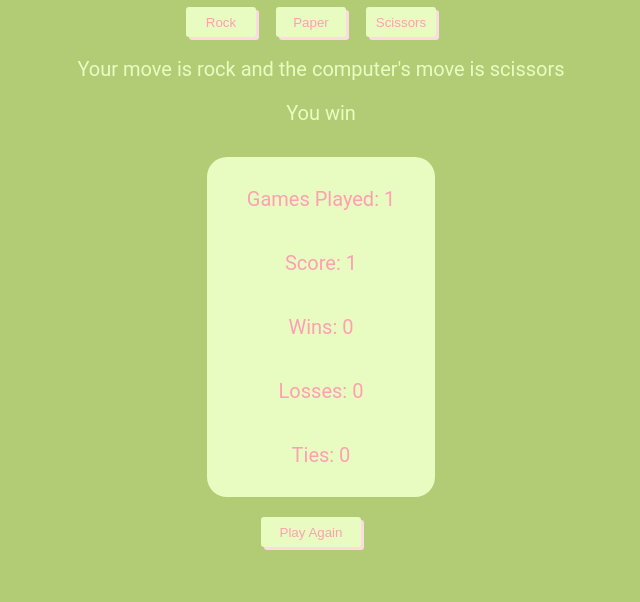
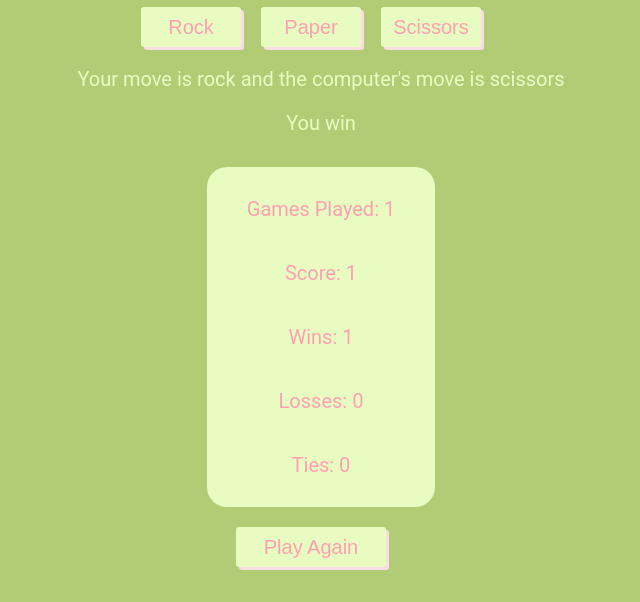
Before and after one commit to anjaliruth/Rock-Paper-Scissors-Game, a plain HTML site: page index.html in a window 1280 px wide. Both pictures are taken after a click on the button "Rock". Shown: the part 198-800 px from the top of the page, without its empty margins (319-959 px from the left). Drawn offline with Linux system fonts and the light colour scheme.

Commit message:
Buttons iteration complete

```diff
--- a/main.js
+++ b/main.js
@@ -20,18 +20,8 @@ let userScore = 0;
 let userWins = 0;
 let userLoss = 0;
 let userTies = 0;
-function playGame(move) {
- let userMove = move;
- numGames++
- let computerMove = getComputerMove()
- console.log(computerMove)
-alertMoves(userMove, computerMove)
-setTimeout(()=>getOutcome(userMove, computerMove), 1000)
-//setTimeout(()=>showStats())
-showStats()
-document.querySelector("#playAgain").style.display = "block"
-document.querySelector("#playAgain").addEventListener("click", () => loopGame())
-}
+
+
 //get user move
 //triggers the playgame function with the move as an argument
 document.querySelector("#RockButton").addEventListener("click",() => playGame("rock"));
@@ -48,13 +38,9 @@ function getComputerMove() {
 }
 
 //inform user about the moves
-
 function alertMoves(userMove, computerMove) {
   document.querySelector("#moves").textContent = `Your move is ${userMove} and the computer's move is ${computerMove}`
 }
-
-
-
 
 //compare user move and computerMove
 function getOutcome(userMove, computerMove) {
@@ -80,7 +66,7 @@ function getOutcome(userMove, computerMove) {
     userLoss++;
   }
 }
-
+//update stats
 function showStats() {
   document.querySelector("#numGames").textContent = `Games Played: ${numGames}`
   document.querySelector("#score").textContent = `Score: ${numGames}`
@@ -88,16 +74,21 @@ function showStats() {
   document.querySelector("#losses").textContent = ` Losses: ${userLoss}`
   document.querySelector("#ties").textContent = `Ties: ${userTies}`
 }
-// //test
-// function playGame() {
-//   let userMove = getUserMove();
-//   let computerMove = getComputerMove();
-//   alertMoves(userMove, computerMove);
-//   getOutcome(userMove, computerMove);
-//   loopGame();
-// }
-// playGame();
+
 function loopGame() {
   document.querySelector("#result").textContent = ""
   document.querySelector("#moves").textContent = ""
 }
+
+function playGame(move) {
+  let userMove = move;
+  numGames++
+  let computerMove = getComputerMove()
+  console.log(computerMove)
+ alertMoves(userMove, computerMove)
+ setTimeout(()=>getOutcome(userMove, computerMove), 1500)
+ setTimeout(()=>showStats(),1500)
+ //showStats()
+ setTimeout(()=> {document.querySelector("#playAgain").style.display = "block"}, 1500)
+ document.querySelector("#playAgain").addEventListener("click", () => loopGame())
+ }
--- a/style.css
+++ b/style.css
@@ -7,6 +7,7 @@ html {
 
 body {
     background-color: #B1CC74;
+
     width: 100%;
     height: 100%;
     display: flex;
@@ -24,9 +25,11 @@ body {
     width: auto;
     height: 100px;
     text-align: center;
+
 }
 #moves, #result {
-color: #E8FCC2
+color: #E8FCC2;
+font-weight: 400px;
 }
 
 #title{
@@ -49,13 +52,14 @@ color: #E8FCC2
     box-shadow: 3px 3px #FBDCE2;
     border-radius: 3px;
     margin-right: 20px;
-    width: 70px;
-    height: 30px;
+    width: 100px;
+    height: 40px;
+    font-size: 20px;
 
 
 }
 #playAgain {
-    width: 100px;
+    width: 150px;
 }
 
 #stats {
```
